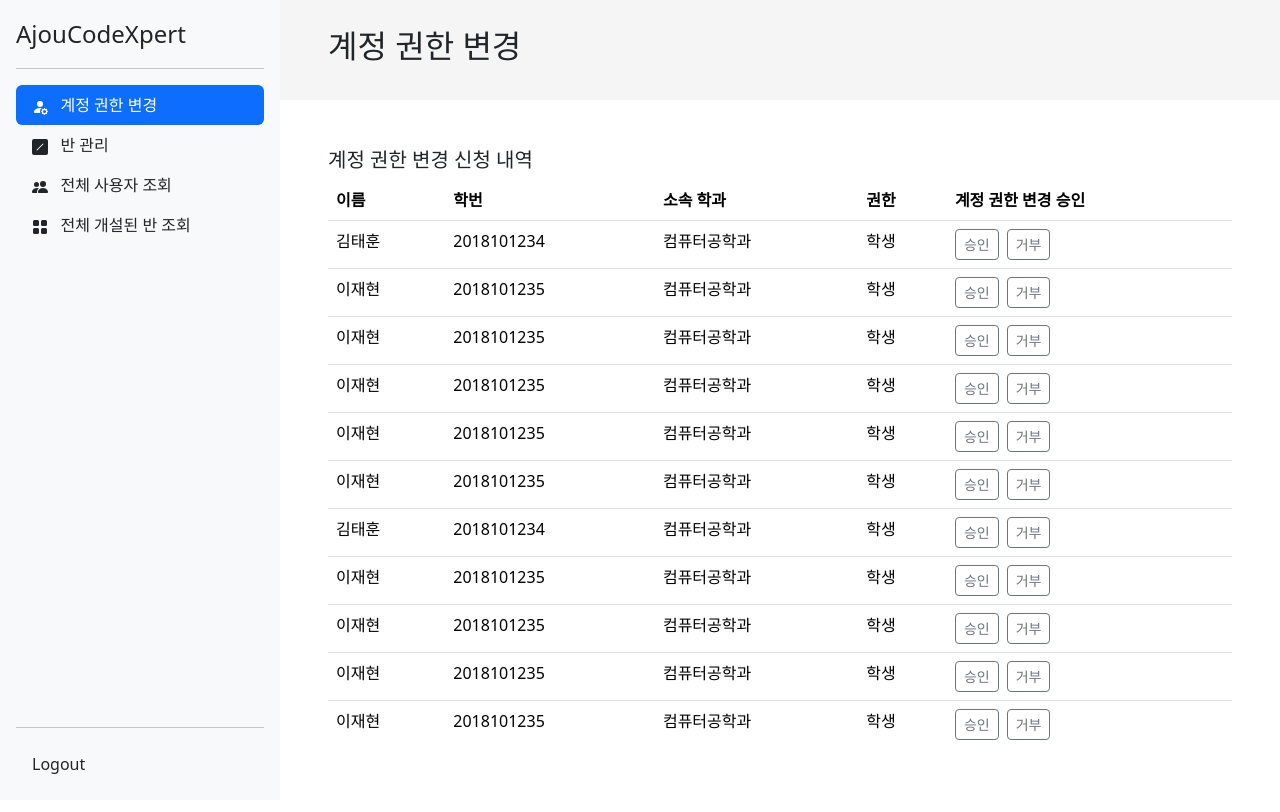
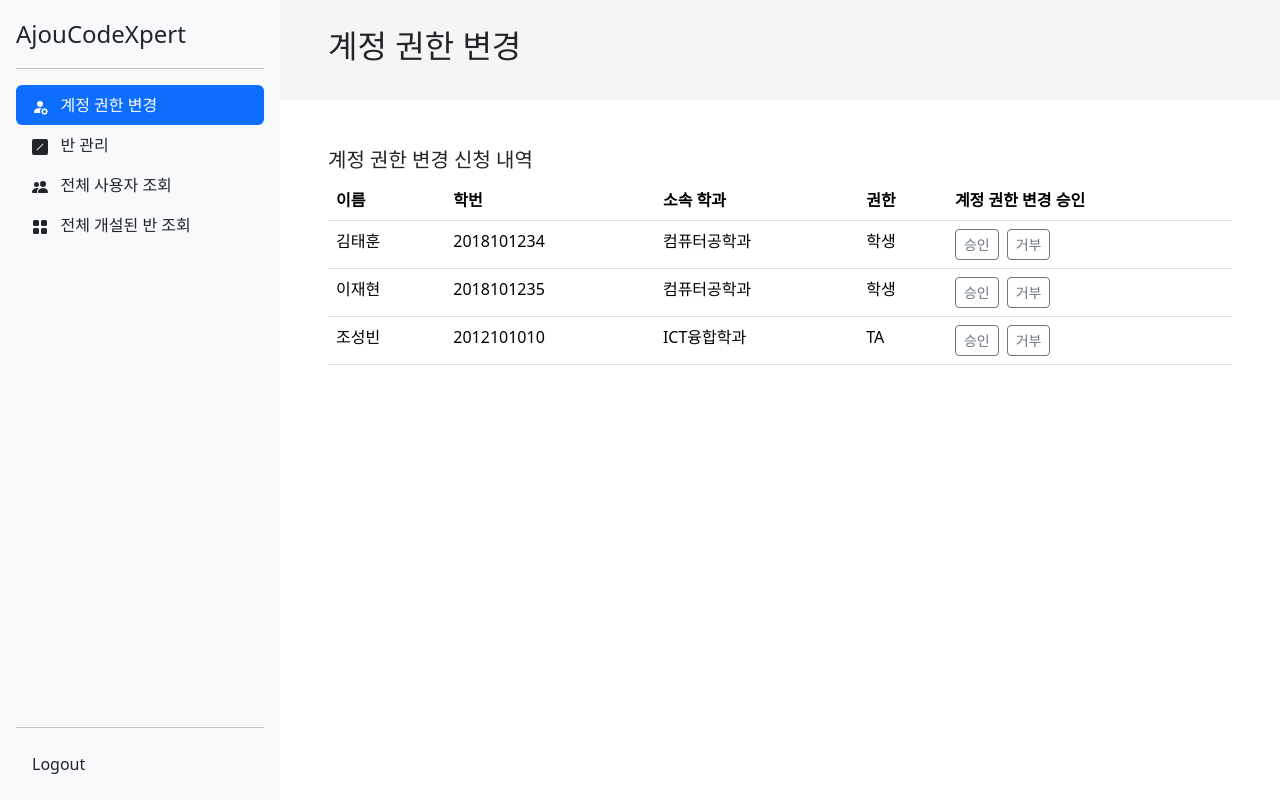
Before and after one commit to 2023-Fall-SE-CodeMates/AjouCodeXpert_Web, a React (Create React App) app: page /admin/rolechange in a window 1280 px wide. Shown: the top 812 px of the page. Built offline with nearby package versions, Linux system fonts and the light colour scheme; sample sign-in values are in the browser's storage.

Commit message:
관리자 페이지 state, useState 추가 및 예시 변경

```diff
--- a/src/pages/admin/ClassOpenReqListPage.jsx
+++ b/src/pages/admin/ClassOpenReqListPage.jsx
@@ -1,5 +1,5 @@
 // 반 개설 신청 내역 페이지
-import React from "react";
+import React, { useState, useEffect } from "react";
 import style from "styles/pages/admin/ClassOpenReqListPage.module.css";
 import cn from "classnames";
 import Sidebar from "components/Sidebar";
@@ -7,18 +7,34 @@ import Titlebar from "components/Titlebar";
 import ClassTable from "components/table/ClassTable";
 
 function ClassOpenReqListPage(props) {
-  const requests = [
+  // 반 개설 신청 목록, 반 삭제 신청 목록
+  // [{subjectName: 과목명, subjectCode: 과목코드, id: 개설자 id, name: 개설자 이름}]
+  // TODO: classId를 별도로 지정해줘야 할 필요가 있을 수 있다.
+  const [classOpenRequests, setClassOpenRequests] = useState([]);
+  const [classDeleteRequests, setClassDeleteRequests] = useState([]);
+
+  useEffect(() => {
+    setClassOpenRequests([
       {
-      subjectName: "컴퓨터프로그래밍",
+        subjectName: "컴퓨터프로그래밍 및 실습",
         subjectCode: "F081-1",
         name: "홍길동",
       },
       {
-      subjectName: "객체지향 프로그래밍",
+        subjectName: "객체지향 프로그래밍 및 실습",
         subjectCode: "F133-1",
         name: "김철수",
       },
-  ];
+    ]);
+
+    setClassDeleteRequests([
+      {
+        subjectName: "컴퓨터프로그래밍 및 실습",
+        subjectCode: "F081-1",
+        name: "홍길동",
+      },
+    ]);
+  }, []);
 
   return (
     <div className="d-flex flex-row">
@@ -34,7 +50,10 @@ function ClassOpenReqListPage(props) {
               style.tableBox
             )}
           >
-            <ClassTable rows={requests} showAcceptRequestButton={false} />
+            <ClassTable
+              rows={classOpenRequests}
+              showAcceptRequestButton={false}
+            />
           </div>
           {/* 반 삭제 신청 */}
           <h5 className="mt-4">반 삭제 신청 내역</h5>
@@ -44,7 +63,10 @@ function ClassOpenReqListPage(props) {
               style.tableBox
             )}
           >
-            <ClassTable rows={requests} showAcceptRequestButton={true} />
+            <ClassTable
+              rows={classDeleteRequests}
+              showAcceptRequestButton={true}
+            />
           </div>
         </div>
       </div>
--- a/src/pages/admin/OpenedClassListPage.jsx
+++ b/src/pages/admin/OpenedClassListPage.jsx
@@ -1,5 +1,5 @@
 // 전체 개설된 반 조회 페이지
-import React from "react";
+import React, { useState, useEffect } from "react";
 import style from "styles/pages/admin/RoleChangePage.module.css";
 import cn from "classnames";
 import Sidebar from "components/Sidebar";
@@ -7,6 +7,21 @@ import Titlebar from "components/Titlebar";
 import ClassTable from "components/table/ClassTable";
 
 function OpenedClassListPage(props) {
+  // 개설된 반 목록
+  // [{subjectName: 과목명, subjectCode: 과목코드, classId: 반 id, id: 개설자 id, name: 개설자 이름}]
+  const [openedClassList, setOpenedClassList] = useState([]);
+
+  useEffect(() => {
+    setOpenedClassList([
+      {
+        subjectName: "컴퓨터프로그래밍 및 실습",
+        subjectCode: "F081-1",
+        classId: "1",
+        name: "홍길동",
+      },
+    ]);
+  }, []);
+
   return (
     <div className="d-flex flex-row">
       <Sidebar />
@@ -22,7 +37,10 @@ function OpenedClassListPage(props) {
                 style.tableBox
               )}
             >
-              <ClassTable rows={[]} showAcceptRequestButton={false} />
+              <ClassTable
+                rows={openedClassList}
+                showAcceptRequestButton={false}
+              />
             </div>
           </div>
         </div>
--- a/src/pages/admin/RoleChangePage.jsx
+++ b/src/pages/admin/RoleChangePage.jsx
@@ -1,5 +1,5 @@
 // 계정 권한 변경 페이지
-import React from "react";
+import React, { useState, useEffect } from "react";
 import style from "styles/pages/admin/RoleChangePage.module.css";
 import cn from "classnames";
 import Sidebar from "components/Sidebar";
@@ -7,94 +7,15 @@ import Titlebar from "components/Titlebar";
 import MemberTable from "components/table/MemberTable";
 
 function RoleChangePage(props) {
-  const members = [
+  // 권한 변경 신청 목록
+  // [{name: 이름, studentCode: 학번, major: 전공, role: 신청할 권한}]
+  const [roleChangeRequests, setRoleChangeRequests] = useState([]);
+
+  useEffect(() => {
+    setRoleChangeRequests([
       {
         name: "김태훈",
         studentCode: "2018101234",
-      major: "컴퓨터공학과",
-      role: "학생",
-    },
-    {
-      name: "이재현",
-      studentCode: "2018101235",
-      major: "컴퓨터공학과",
-      role: "학생",
-    },
-    {
-      name: "이재현",
-      studentCode: "2018101235",
-      major: "컴퓨터공학과",
-      role: "학생",
-    },
-    {
-      name: "이재현",
-      studentCode: "2018101235",
-      major: "컴퓨터공학과",
-      role: "학생",
-    },
-    {
-      name: "이재현",
-      studentCode: "2018101235",
-      major: "컴퓨터공학과",
-      role: "학생",
-    },
-    {
-      name: "이재현",
-      studentCode: "2018101235",
-      major: "컴퓨터공학과",
-      role: "학생",
-    },
-    {
-      name: "김태훈",
-      studentCode: "2018101234",
-      major: "컴퓨터공학과",
-      role: "학생",
-    },
-    {
-      name: "이재현",
-      studentCode: "2018101235",
-      major: "컴퓨터공학과",
-      role: "학생",
-    },
-    {
-      name: "이재현",
-      studentCode: "2018101235",
-      major: "컴퓨터공학과",
-      role: "학생",
-    },
-    {
-      name: "이재현",
-      studentCode: "2018101235",
-      major: "컴퓨터공학과",
-      role: "학생",
-    },
-    {
-      name: "이재현",
-      studentCode: "2018101235",
-      major: "컴퓨터공학과",
-      role: "학생",
-    },
-    {
-      name: "이재현",
-      studentCode: "2018101235",
-      major: "컴퓨터공학과",
-      role: "학생",
-    },
-    {
-      name: "이재현",
-      studentCode: "2018101235",
-      major: "컴퓨터공학과",
-      role: "학생",
-    },
-    {
-      name: "이재현",
-      studentCode: "2018101235",
-      major: "컴퓨터공학과",
-      role: "학생",
-    },
-    {
-      name: "이재현",
-      studentCode: "2018101235",
         major: "컴퓨터공학과",
         role: "학생",
       },
@@ -110,7 +31,8 @@ function RoleChangePage(props) {
         major: "ICT융합학과",
         role: "TA",
       },
-  ];
+    ]);
+  }, []);
 
   return (
     <div className="d-flex flex-row">
@@ -128,7 +50,7 @@ function RoleChangePage(props) {
               )}
             >
               <MemberTable
-                rows={members}
+                rows={roleChangeRequests}
                 showAdminButton={false}
                 showAcceptRequestButton={false}
                 showAcceptRoleChangeButton={true}
--- a/src/pages/admin/UserListPage.jsx
+++ b/src/pages/admin/UserListPage.jsx
@@ -1,5 +1,5 @@
 // 전체 사용자 조회 페이지
-import React from "react";
+import React, { useState, useEffect } from "react";
 import style from "styles/pages/admin/UserListPage.module.css";
 import cn from "classnames";
 import Sidebar from "components/Sidebar";
@@ -7,7 +7,11 @@ import Titlebar from "components/Titlebar";
 import MemberTable from "components/table/MemberTable";
 
 function UserListPage(props) {
-  const members = [
+  // 전체 사용자 목록
+  // [{name: 이름, studentCode: 학번, major: 전공, role: 권한}]
+  const [members, setMembers] = useState([]);
+  useEffect(() => {
+    setMembers([
       {
         name: "김태훈",
         studentCode: "2018101234",
@@ -20,97 +24,15 @@ function UserListPage(props) {
         major: "컴퓨터공학과",
         role: "학생",
       },
-    {
-      name: "이재현",
-      studentCode: "2018101235",
-      major: "컴퓨터공학과",
-      role: "학생",
-    },
-    {
-      name: "이재현",
-      studentCode: "2018101235",
-      major: "컴퓨터공학과",
-      role: "학생",
-    },
-    {
-      name: "이재현",
-      studentCode: "2018101235",
-      major: "컴퓨터공학과",
-      role: "학생",
-    },
-    {
-      name: "이재현",
-      studentCode: "2018101235",
-      major: "컴퓨터공학과",
-      role: "학생",
-    },
-    {
-      name: "김태훈",
-      studentCode: "2018101234",
-      major: "컴퓨터공학과",
-      role: "학생",
-    },
-    {
-      name: "이재현",
-      studentCode: "2018101235",
-      major: "컴퓨터공학과",
-      role: "학생",
-    },
-    {
-      name: "이재현",
-      studentCode: "2018101235",
-      major: "컴퓨터공학과",
-      role: "학생",
-    },
-    {
-      name: "이재현",
-      studentCode: "2018101235",
-      major: "컴퓨터공학과",
-      role: "학생",
-    },
-    {
-      name: "이재현",
-      studentCode: "2018101235",
-      major: "컴퓨터공학과",
-      role: "학생",
-    },
-    {
-      name: "이재현",
-      studentCode: "2018101235",
-      major: "컴퓨터공학과",
-      role: "학생",
-    },
-    {
-      name: "이재현",
-      studentCode: "2018101235",
-      major: "컴퓨터공학과",
-      role: "학생",
-    },
-    {
-      name: "이재현",
-      studentCode: "2018101235",
-      major: "컴퓨터공학과",
-      role: "학생",
-    },
-    {
-      name: "이재현",
-      studentCode: "2018101235",
-      major: "컴퓨터공학과",
-      role: "학생",
-    },
-    {
-      name: "이재현",
-      studentCode: "2018101235",
-      major: "컴퓨터공학과",
-      role: "학생",
-    },
+
       {
         name: "조성빈",
         studentCode: "2012101010",
         major: "ICT융합학과",
         role: "TA",
       },
-  ];
+    ]);
+  });
 
   return (
     <div className="d-flex flex-row">
--- a/src/services/AuthContext.jsx
+++ b/src/services/AuthContext.jsx
@@ -21,7 +21,7 @@ export default function AuthProvider({ children }) {
   const [role, setRole] = useState(
     window.sessionStorage.getItem("role")
       ? window.sessionStorage.getItem("role")
-      : "ta"
+      : "admin"
   );
   const [token, setToken] = useState(
     window.sessionStorage.getItem("token")
```
Lines whose indentation alone changed are shown as unchanged.
